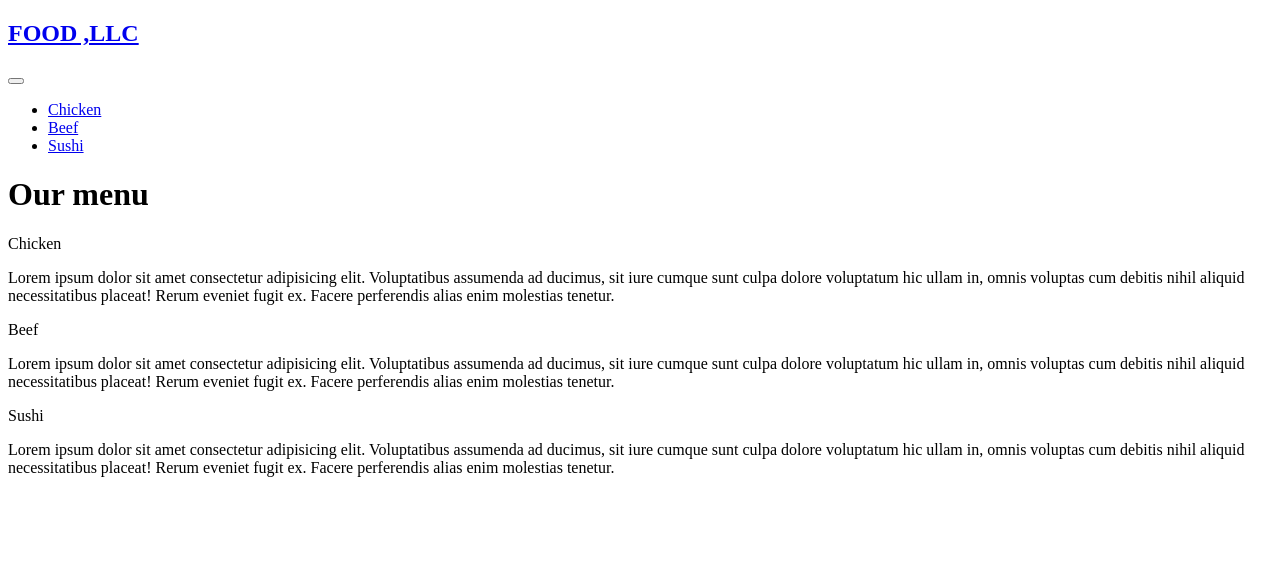
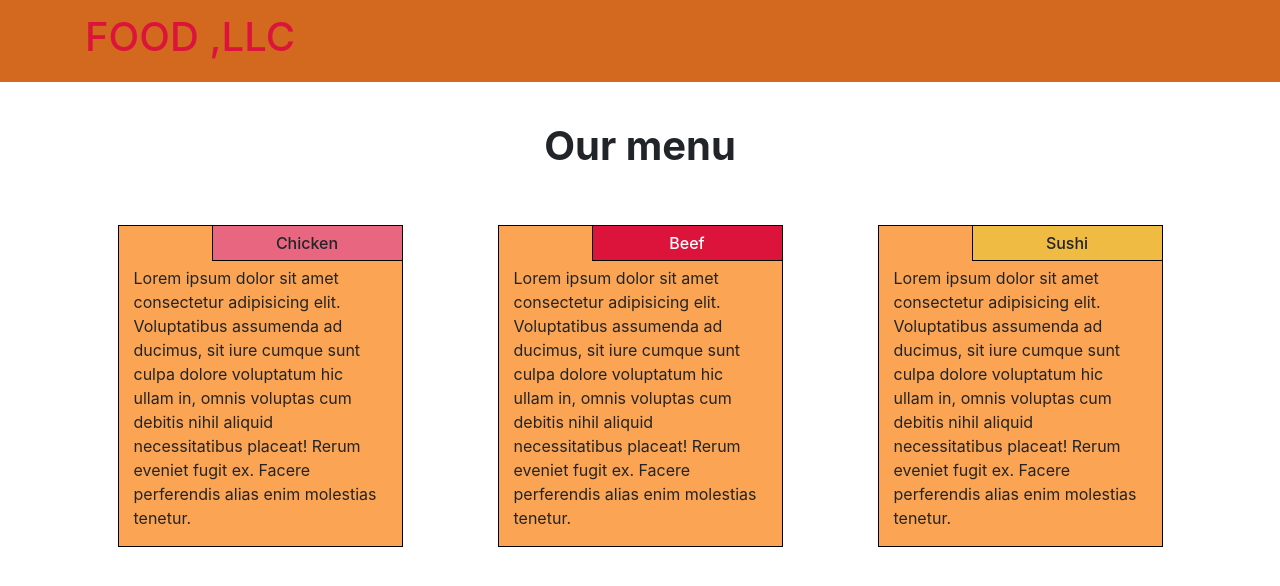
Before and after one commit to Athar-ali-siddiqui/mod3-assignment, a plain HTML site: page module3-asgnmt/index.html in a window 1280 px wide. Drawn offline with Linux system fonts and the light colour scheme; the site is published under a folder, as on GitHub Pages, so addresses that start at the root find nothing.

Commit message:
Little change

```diff
--- a/module3-asgnmt/index.html
+++ b/module3-asgnmt/index.html
@@ -4,12 +4,12 @@
     <meta charset="UTF-8" />
     <meta name="viewport" content="width=device-width, initial-scale=1.0" />
     <title>Document</title>
-    <link rel="stylesheet" href="/module3-asgnmt/css/bootstrap.min.css" />
-    <link rel="stylesheet" href="/module3-asgnmt/css/style.css" />
+    <link rel="stylesheet" href="../module3-asgnmt/css/bootstrap.min.css" />
+    <link rel="stylesheet" href="../module3-asgnmt/css/style.css" />
   </head>
   <body>
-    <script src="/module3-asgnmt/js/jquery-3.5.1.min.js"></script>
-    <script src="/module3-asgnmt/js/bootstrap.min.js"></script>
+    <script src="../module3-asgnmt/js/jquery-3.5.1.min.js"></script>
+    <script src="../module3-asgnmt/js/bootstrap.min.js"></script>
     <nav id="nav" class="navbar navbar-expand-md">
       <div class="container">
         <a href="#" class="navbar-brand"><h1>FOOD ,LLC</h1></a>
```
